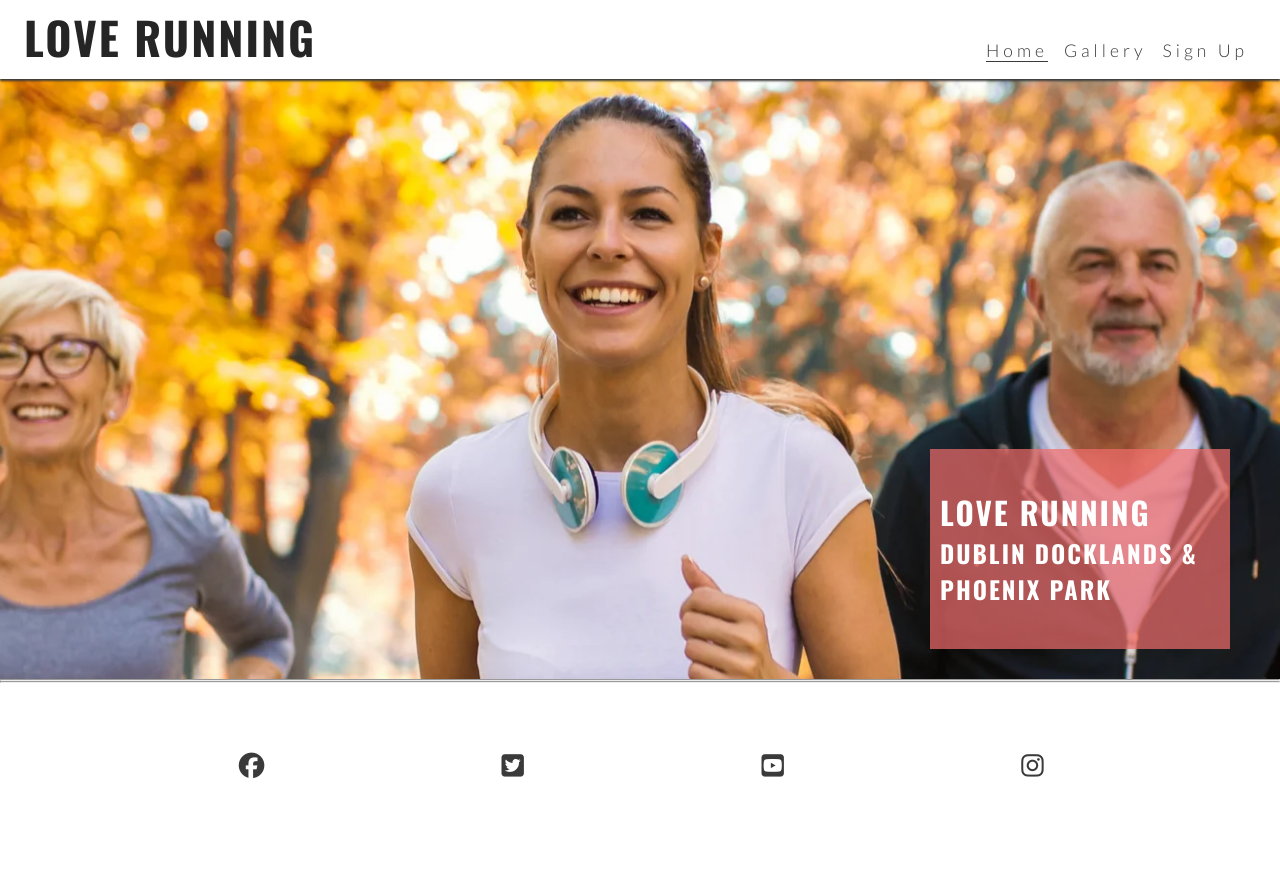
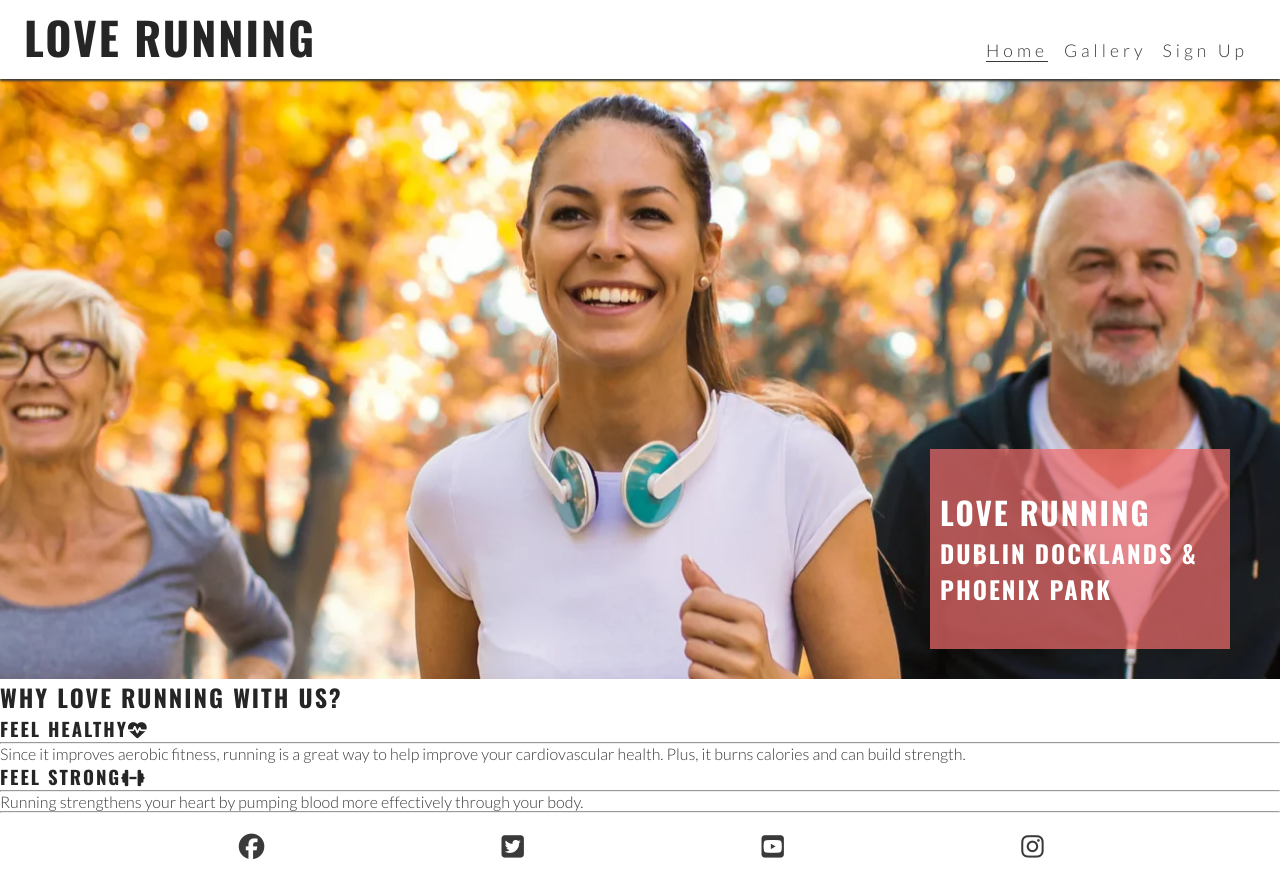
Before and after one commit to MaireadKelly/love-running, a plain HTML site: page index.html in a window 1280 px wide. Before the commit the page ends 800 px from the top, so only its background shows below. Drawn offline with nearby package versions, Linux system fonts and the light colour scheme.

Commit message:
added physical health benefits content

```diff
--- a/index.html
+++ b/index.html
@@ -46,16 +46,23 @@
                 <h3>Dublin Docklands & Phoenix Park</h3>
             </div>
         </section>
-    <!-- Why Love Running With Us? -->
+        <!-- Reasons -->
         <section id="reasons">
+            <h2>Why Love Running With Us?</h2>
+
             <div id="benefits">
                 <div id="benefits-physical">
                     <div>
-                        <h3></h3>
+                        <h3>FEEL HEALTHY<i class="fa-solid fa-heart-pulse"></i></h3>
                         <hr>
-                        <p></p>
+                        <p>Since it improves aerobic fitness, running is a great way to help improve your cardiovascular
+                            health. Plus, it burns calories and can build strength.</p>
                     </div>
-                    <div></div>
+                    <div>
+                        <h3>FEEL STRONG<i <i class="fa-solid fa-dumbbell"></i></h3>
+                        <hr>
+                        <p>Running strengthens your heart by pumping blood more effectively through your body.</p>
+                    </div>
                 </div>
                 <div id="benefits-mental">
                     <div>
```
